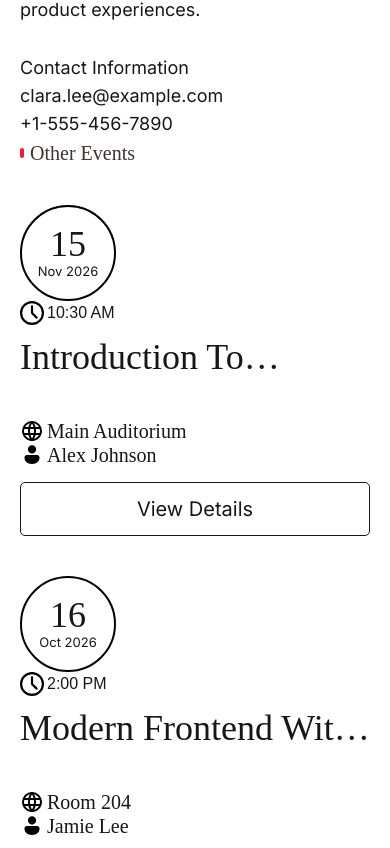
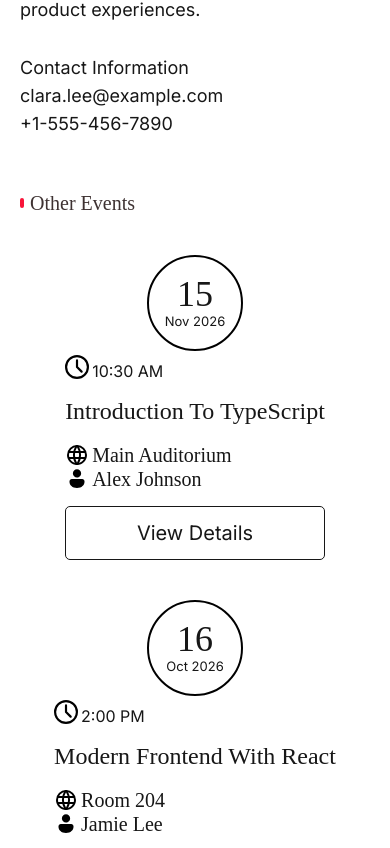
Before and after one commit to Efojensen/CYC_connect, a Next.js app: page /events/1 in a window 390 px wide. Shown: the part 3856-4704 px from the top of the page. Built offline with nearby package versions, Linux system fonts and the light colour scheme.

Commit message:
fixed some layout issues with otherEvents tile

```diff
--- a/app/events/[id]/page.tsx
+++ b/app/events/[id]/page.tsx
@@ -41,7 +41,7 @@ const EventDetailsPage = () => {
                     </div>
                 </section>
                 {/* Other Events section */}
-                <section className='flex flex-col'>
+                <section className='flex flex-col mt-12.5 md:mt-0'>
                     <SectionTitle title='Other Events'/>
                     <div className='flex flex-col gap-10 md:gap-20'>
                         {mockEvents.map((other, index) => (
--- a/components/otherEvent/OtherEventTile.tsx
+++ b/components/otherEvent/OtherEventTile.tsx
@@ -4,7 +4,7 @@ import { EventDetailsTileProps } from "@declarations/types"
 
 const OtherEventTile:React.FC<EventDetailsTileProps> = ({ date, time, location, speaker, title }) => {
     return (
-        <div className='flex flex-col md:flex-row'>
+        <div className='flex flex-col md:flex-row items-center md:items-start'>
             <CircleDate receivedDate={date}/>
             <div className='flex flex-col md:ml-9'>
                 <span className='flex gap-0.75 mb-3 items-center'>
@@ -14,9 +14,9 @@ const OtherEventTile:React.FC<EventDetailsTileProps> = ({ date, time, location,
                         alt='clock face'
                         src='/svgs/eventDetails/clock_black.svg'
                     />
-                    <span>{time}</span>
+                    <span className='inter-font mt-2 md:mt-0'>{time}</span>
                 </span>
-                <span className='lora-font text-4xl font-medium capitalize line-clamp-1 mb-10.5'>{title}</span>
+                <span className='lora-font text-2xl md:text-4xl font-medium capitalize line-clamp-1 mb-4 md:mb-10.5'>{title}</span>
 
                 <span className='lora-font text-[1.25rem] font-medium leading-5 flex items-center gap-[3px]'>
                     <Image
```
